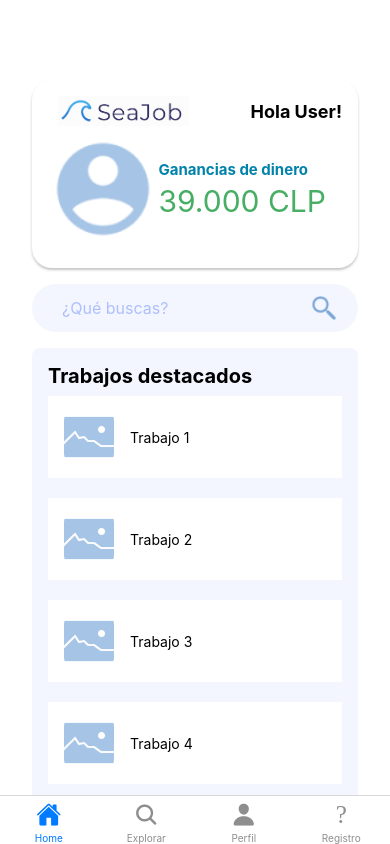
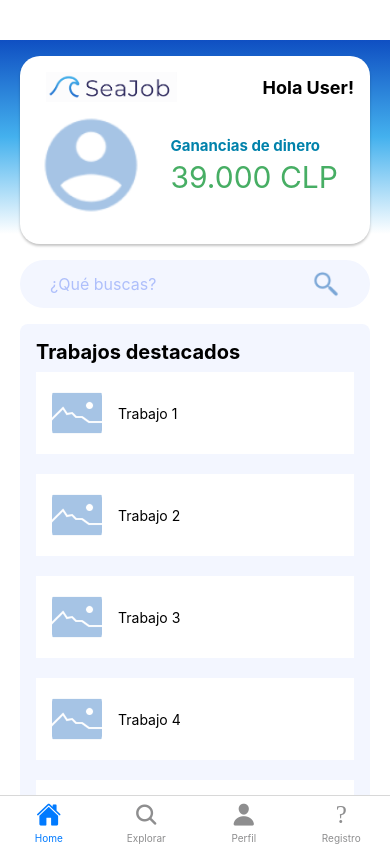
Before and after one commit to camilainf/SeaApp, a React Native app: screen /Home in a window 390 px wide. Built offline with nearby package versions, Linux system fonts and the light colour scheme.

Commit message:
Feat(Home): fondo con gradiente

```diff
--- a/src/screens/Home.tsx
+++ b/src/screens/Home.tsx
@@ -1,8 +1,6 @@
 import React from 'react';
-import { View, Text, Image, TextInput, FlatList, StyleSheet, ScrollView, TouchableOpacity } from 'react-native';
+import { View, Text, Image, TextInput, FlatList, StyleSheet, ScrollView, TouchableOpacity, TouchableNativeFeedback } from 'react-native';
 import { LinearGradient } from "expo-linear-gradient";
-import { Dimensions } from 'react-native';
-
 
 const HomeScreen: React.FC = () => {
 
@@ -10,9 +8,6 @@ const HomeScreen: React.FC = () => {
     nombre: 'User',
     foto: require('../../assets/iconos/UserProfile.png'),
   };
-
-  const screenHeight = Dimensions.get('window').height;
-
 
   const trabajosDestacados = [
     { id: '1', titulo: 'Trabajo 1', imagen: require('../../assets/iconos/ImageReferencia.png') },
@@ -34,7 +29,15 @@ const HomeScreen: React.FC = () => {
 
   return (
     <ScrollView style={styles.container}>
-      <View style={styles.container}>
+      {/* Primera view */}
+      <View style={{ flex: 1 }}>
+        <LinearGradient
+          colors={['#0F4FC2', '#44B1EE', 'rgba(68, 177, 238, 0)']}
+          style={styles.gradientBackground}
+          start={{ x: 0, y: 0 }}
+          end={{ x: 0, y: 1 }}
+        />
+        <View style={styles.contentContainer}>
           {/* Tarjeta superior */}
           <View style={styles.tarjetaSuperior}>
             <View style={styles.fila}>
@@ -103,17 +106,19 @@ const HomeScreen: React.FC = () => {
           </View>
 
           {/* Ve los ultimos trabajos */}
-        <TouchableOpacity style={styles.tarjetaUltimosTrabajos} onPress={() => {
+          <TouchableNativeFeedback onPress={() => {
             console.log('Tarjeta clickeada');
           }}>
+            <View style={styles.tarjetaUltimosTrabajos}>
               <Text style={styles.saludoUltimosTrabajos}>
                 ¡Ve los últimos {"\n"}
                 servicios {"\n"}
                 publicados!
               </Text>
               <Image source={serviceIcon} style={{ ...styles.iconoUltimosTrabajos, tintColor: 'white' }} />
-        </TouchableOpacity>
-
+            </View>
+          </TouchableNativeFeedback>
+        </View>
       </View>
     </ScrollView>
 
@@ -125,15 +130,31 @@ const styles = StyleSheet.create({
   // ESTILOS GENERALES
 
   container: {
-    padding: 16,
     paddingVertical: 40,
     backgroundColor: '#FFFFFF',
   },
+
   tarjeta: {
     padding: 16,
     backgroundColor: '#F3F6FF',
     borderRadius: 8,
     marginBottom: 16,
+  },
+
+  gradientBackground: {
+    position: 'absolute',
+    top: 0,
+    left: 0,
+    right: 0,
+    height: '13%',
+    zIndex: 1,
+  },
+
+  contentContainer: {
+    zIndex: 2,
+    paddingTop: 16,
+    paddingBottom: 40,
+    paddingHorizontal: 20,
   },
 
   // TARJETA SUPERIOR
@@ -238,6 +259,7 @@ const styles = StyleSheet.create({
     marginBottom: 20,
     elevation: 4,
   },
+
   imagenTrabajo: {
     width: 50,
     height: 50,
@@ -255,12 +277,14 @@ const styles = StyleSheet.create({
     margin: 8,
     elevation: 4,
   },
+
   imagenCategoria: {
     width: '100%',
     height: 100,
     borderRadius: 8,
     marginBottom: 8,
   },
+
   tituloCategoria: {
     textAlign: 'center',
     fontWeight: 'bold',
```
Lines whose indentation alone changed are shown as unchanged.
